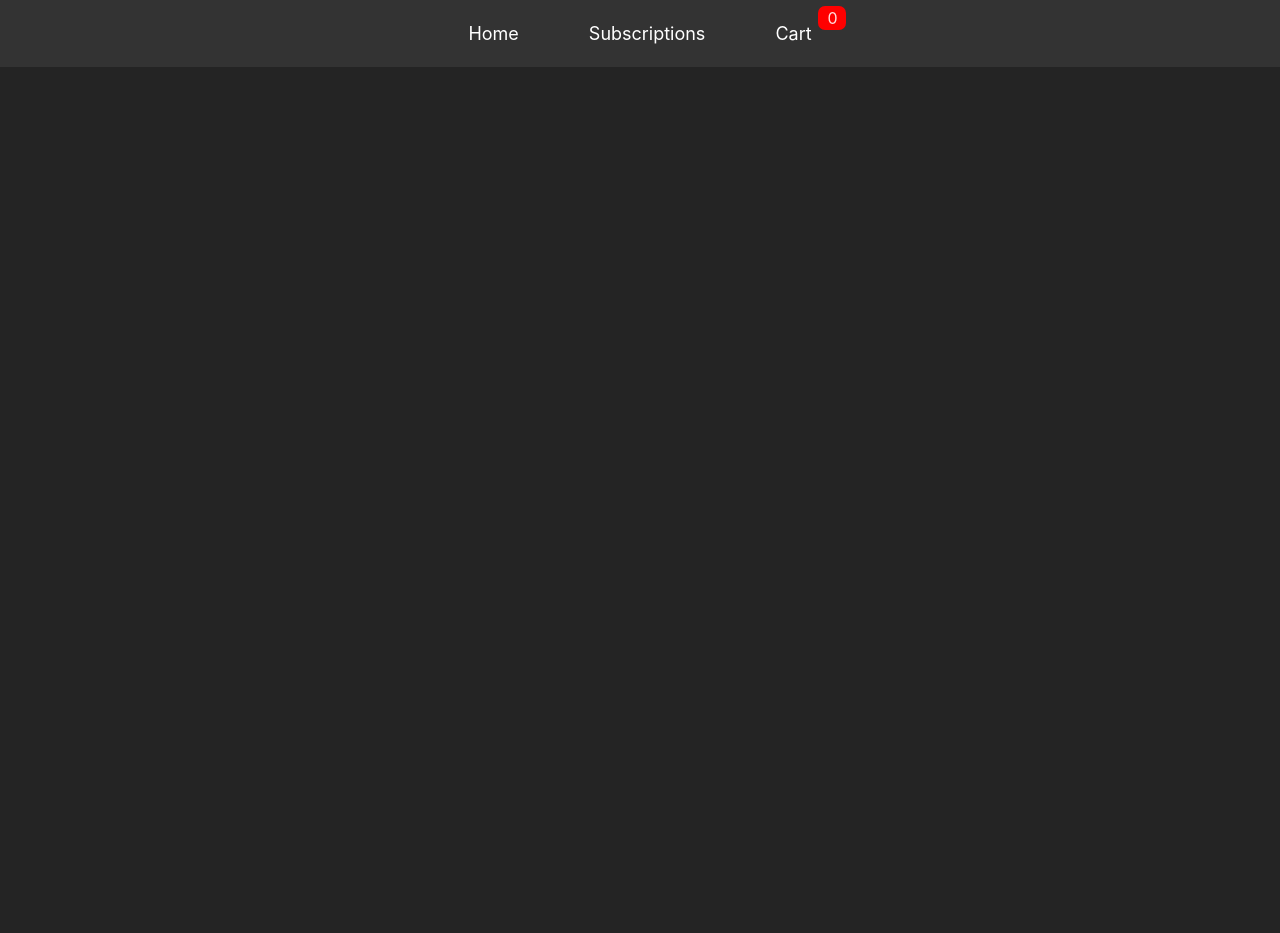
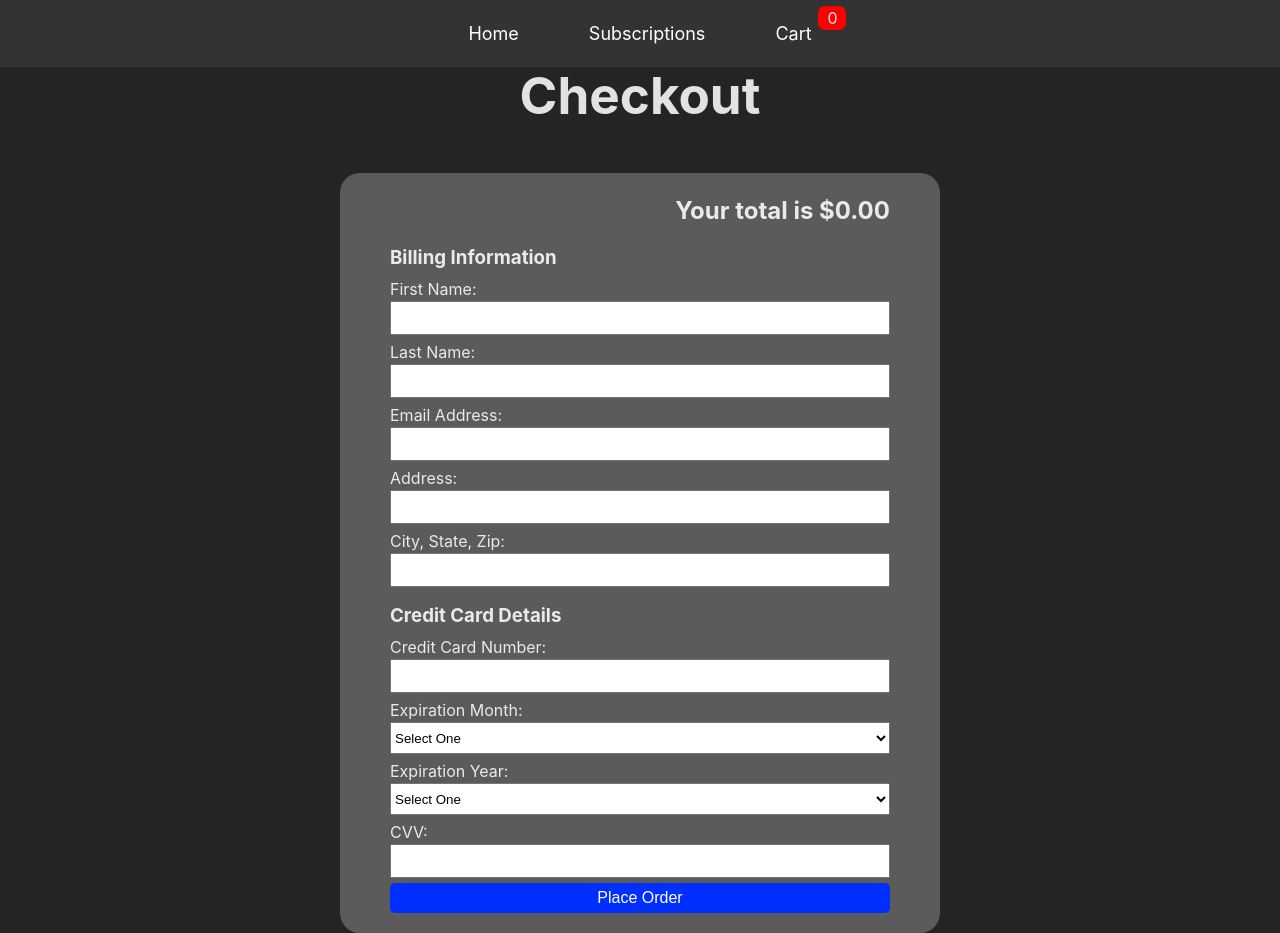
Before and after one commit to amarmontrout/streamlist-cart-system, a React (Vite) app: page /checkout in a window 1280 px wide. Before the commit the page ends 800 px from the top, so only its background shows below. Built offline with nearby package versions, Linux system fonts and the light colour scheme.

Commit message:
Implemented checkout component and local storage logic

```diff
--- a/src/App.jsx
+++ b/src/App.jsx
@@ -3,6 +3,7 @@ import Navbar from "./pages/Navbar";
 import Home from "./pages/Home";
 import Subscriptions from "./pages/subscriptions";
 import Cart from "./pages/Cart";
+import Checkout from "./pages/Checkout";
 import { BrowserRouter as Router, Routes, Route } from "react-router-dom";
 import { useState, useEffect } from "react";
 
@@ -33,6 +34,7 @@ function App() {
         />
         {/* Pass the cart state and updater to Cart */}
         <Route path="/cart" element={<Cart cart={cart} setCart={setCart} />} />
+        <Route path="/checkout" element={<Checkout cart={cart} setCart={setCart} />} />
       </Routes>
     </Router>
   );
--- a/src/pages/Cart.jsx
+++ b/src/pages/Cart.jsx
@@ -1,5 +1,6 @@
 // Cart.jsx
 import React from "react";
+import { Link } from "react-router";
 import "../styles/Cart.css";
 
 const Cart = ({ cart, setCart }) => {
@@ -67,6 +68,11 @@ const Cart = ({ cart, setCart }) => {
           <div className="cart-total">
             <h2>Total: ${total}</h2>
           </div>
+          <div className="checkout-btn-position">
+            <button className="checkout-btn">
+              <Link to="/checkout">Checkout</Link>
+            </button>
+          </div>
         </div>
       )}
     </div>
--- /dev/null
+++ b/src/pages/Checkout.jsx
@@ -0,0 +1,172 @@
+import React, { useState } from "react";
+import "../styles/Checkout.css";
+
+const Checkout = ({ cart, setCart }) => {
+  const [formData, setFormData] = useState({
+    fname: " ",
+    lname: " ",
+    email: " ",
+    address: " ",
+    csz: " ",
+    creditnum: " ",
+    expmonth: " ",
+    expyear: " ",
+    cvv: " ",
+  });
+
+  const total = cart
+    .reduce((acc, item) => acc + Number(item.price) * item.quantity, 0)
+    .toFixed(2);
+
+  const handleChange = (e) => {
+    let { name, value } = e.target;
+
+    if (name === "creditnum") {
+      value = value.replace(/\D/g, "");
+
+      value = value.replace(/(\d{4})/g, "$1 ").trim();
+    }
+
+    setFormData({
+      ...formData,
+      [name]: value,
+    });
+  };
+
+  const handleSubmit = (e) => {
+    e.preventDefault();
+    if (formData.creditnum.replace(/\s/g, "").length !== 16) {
+      alert("Please enter a valid 16-digit credit card number.");
+      return;
+    }
+
+    let storedData = JSON.parse(localStorage.getItem("checkoutData")) || [];
+    storedData.push(formData);
+    localStorage.setItem("checkoutData", JSON.stringify(storedData));
+
+    console.log("Form Data:", formData);
+    setFormData({
+      fname: " ",
+      lname: " ",
+      email: " ",
+      address: " ",
+      csz: " ",
+      creditnum: " ",
+      expmonth: " ",
+      expyear: " ",
+      cvv: " ",
+    });
+    setCart([]);
+  };
+
+  return (
+    <div>
+      <h1>Checkout</h1>
+      <form className="checkout-form" onSubmit={handleSubmit}>
+        <h2 className="checkout-total">Your total is ${total}</h2>
+        <h3>Billing Information</h3>
+        <label htmlFor="fname">First Name:</label>
+        <input
+          type="text"
+          id="fname"
+          name="fname"
+          onChange={handleChange}
+          value={formData.fname}
+        />
+        <label htmlFor="lname">Last Name:</label>
+        <input
+          type="text"
+          id="lname"
+          name="lname"
+          onChange={handleChange}
+          value={formData.lname}
+        />
+        <label htmlFor="email">Email Address:</label>
+        <input
+          type="email"
+          id="email"
+          name="email"
+          onChange={handleChange}
+          value={formData.email}
+        />
+        <label htmlFor="address">Address:</label>
+        <input
+          type="text"
+          id="address"
+          name="address"
+          onChange={handleChange}
+          value={formData.address}
+        />
+        <label htmlFor="csz">City, State, Zip:</label>
+        <input
+          type="text"
+          id="csz"
+          name="csz"
+          onChange={handleChange}
+          value={formData.csz}
+        />
+        <h3>Credit Card Details</h3>
+        <label htmlFor="creditnum">Credit Card Number:</label>
+        <input
+          type="text"
+          id="creditnum"
+          name="creditnum"
+          onChange={handleChange}
+          value={formData.creditnum}
+          required
+        />
+        <label htmlFor="expmonth">Expiration Month:</label>
+        <select
+          id="expmonth"
+          name="expmonth"
+          onChange={handleChange}
+          value={formData.expmonth}
+        >
+          <option value=" ">Select One</option>
+          <option value="January">January</option>
+          <option value="February">February</option>
+          <option value="March">March</option>
+          <option value="April">April</option>
+          <option value="May">May</option>
+          <option value="June">June</option>
+          <option value="July">July</option>
+          <option value="August">August</option>
+          <option value="September">September</option>
+          <option value="October">October</option>
+          <option value="November">November</option>
+          <option value="December">December</option>
+        </select>
+        <label htmlFor="expyear">Expiration Year:</label>
+        <select
+          id="expyear"
+          name="expyear"
+          onChange={handleChange}
+          value={formData.expyear}
+        >
+          <option value=" ">Select One</option>
+          <option value="2035">2035</option>
+          <option value="2034">2034</option>
+          <option value="2033">2033</option>
+          <option value="2032">2032</option>
+          <option value="2031">2031</option>
+          <option value="2030">2030</option>
+          <option value="2029">2029</option>
+          <option value="2028">2028</option>
+          <option value="2027">2027</option>
+          <option value="2026">2026</option>
+        </select>
+        <label htmlFor="cvv">CVV:</label>
+        <input
+          type="text"
+          id="cvv"
+          name="cvv"
+          onChange={handleChange}
+          value={formData.cvv}
+        />
+        <input type="submit" value="Place Order" className="submit-btn" />
+      </form>
+    </div>
+  );
+};
+
+export default Checkout;
--- a/src/styles/Cart.css
+++ b/src/styles/Cart.css
@@ -47,12 +47,12 @@
   color: #007bff;
 }
 
-.view-cart-btn:hover {
+.checkout-btn:hover {
   cursor: pointer;
   background-color: #0056b3; /* Darker blue on hover */
 }
 
-.view-cart-btn {
+.checkout-btn {
   padding: 12px 24px; /* Adjust padding for button size */
   background-color: #002fff; /* Blue background */
   color: white; /* White text */
@@ -61,4 +61,14 @@
   cursor: pointer; /* Pointer cursor on hover */
   font-size: 16px; /* Consistent font size */
   transition: background-color 0.3s ease; /* Smooth hover effect */
+
 }
+
+.checkout-btn a {
+  text-decoration-line: none;
+  color: rgb(255, 255, 255);
+}
+
+.checkout-btn-position {
+  text-align: right;
+}
--- /dev/null
+++ b/src/styles/Checkout.css
@@ -0,0 +1,47 @@
+.checkout-form {
+  display: flex;
+  flex-direction: column;
+  padding: 20px 50px;
+  margin-right: auto;
+  margin-left: auto;
+  background-color: rgba(255, 255, 255, 0.25);
+  border-radius: 20px;
+  text-align: left;
+  width: 500px;
+}
+
+.checkout-form input {
+  height: 30px;
+}
+
+.checkout-total {
+  text-align: right;
+}
+
+select {
+  height: 32px;
+}
+
+h3 {
+  margin-top: 15px;
+}
+
+label {
+  margin-top: 5px;
+}
+
+.submit-btn {
+  margin-top: 5px;
+  background-color: #002fff; /* Blue background */
+  color: white; /* White text */
+  border: none; /* No border */
+  border-radius: 5px; /* Rounded corners */
+  cursor: pointer; /* Pointer cursor on hover */
+  font-size: 16px; /* Consistent font size */
+  transition: background-color 0.3s ease; /* Smooth hover effect */
+}
+
+.submit-btn:hover {
+  cursor: pointer;
+  background-color: #0056b3; /* Darker blue on hover */
+}
```
